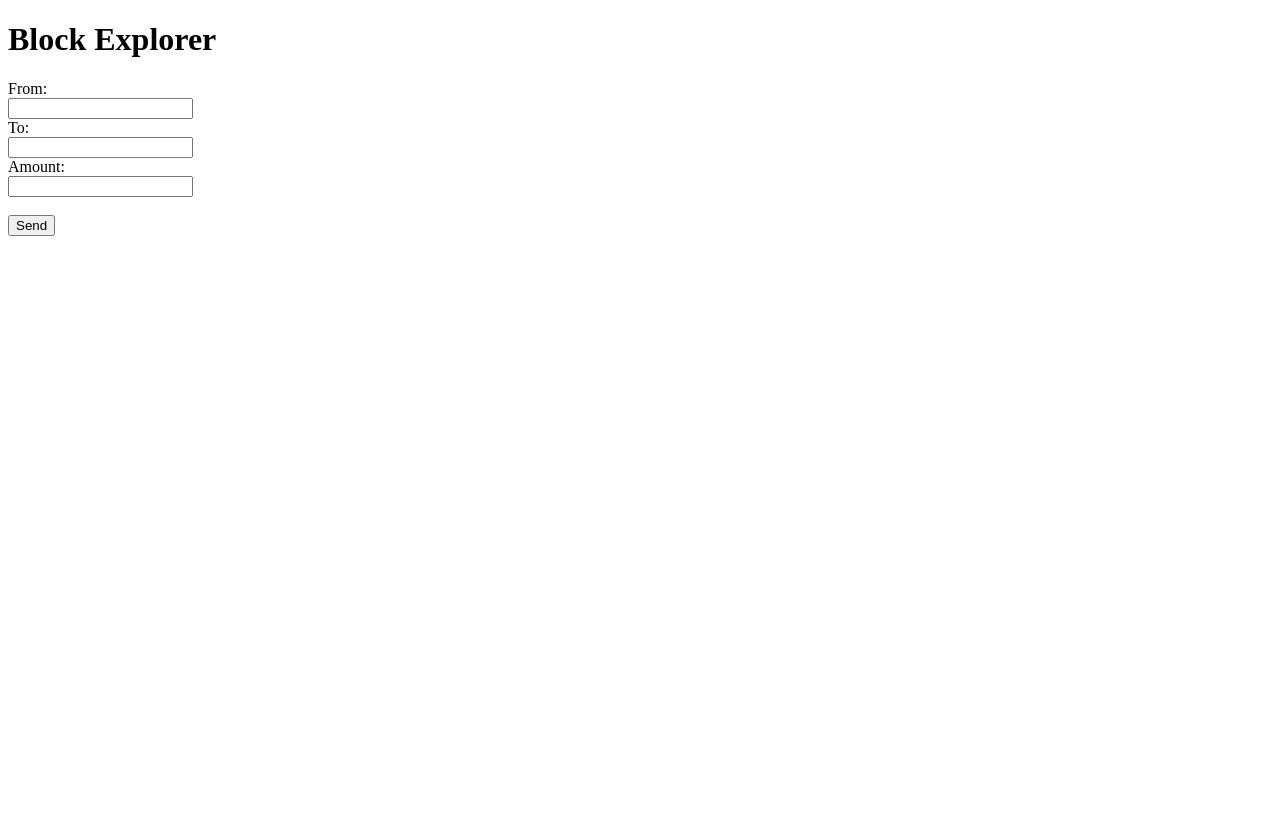
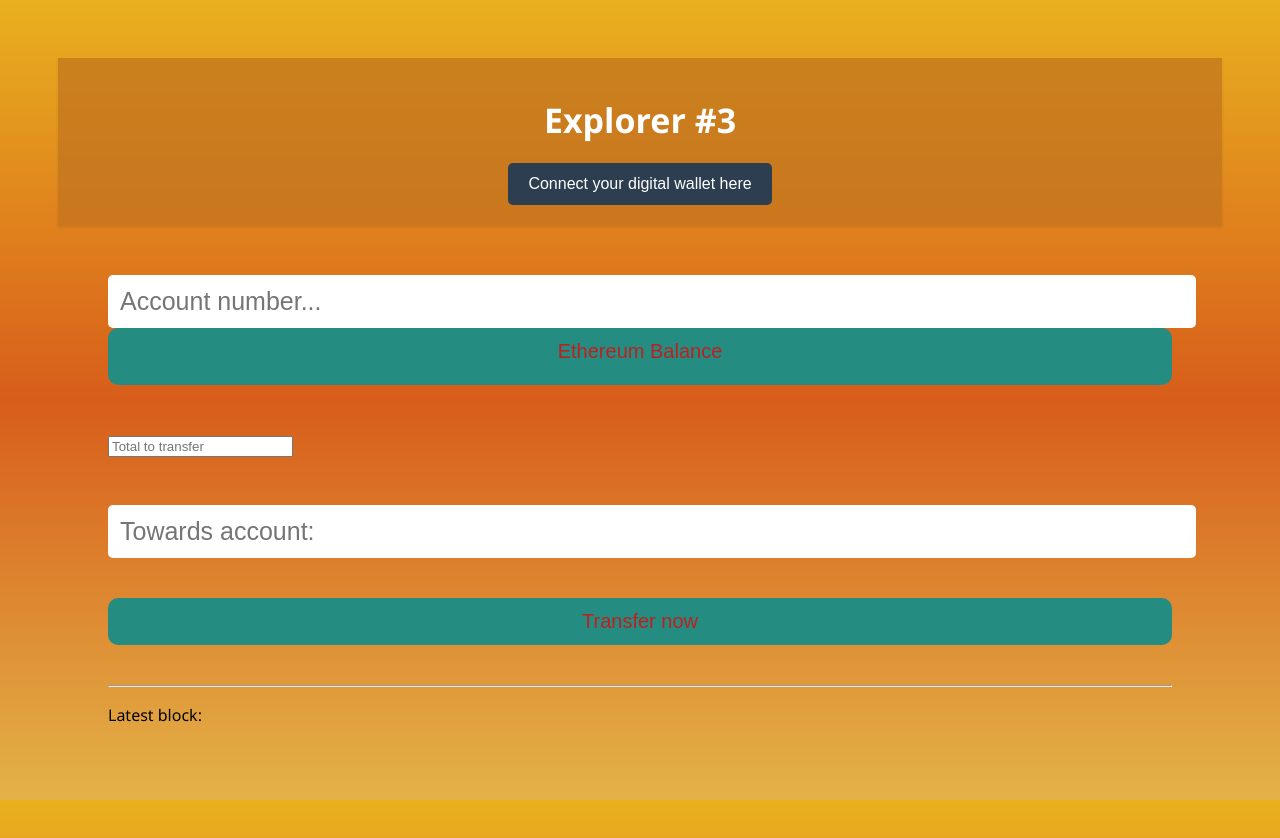
Before and after one commit to IgorRistic/BlockExplorer_version3, a website: page index.html in a window 1280 px wide. Before the commit the page ends 800 px from the top, so only its background shows below. Drawn offline with Linux system fonts and the light colour scheme.

Commit message:
html + css

```diff
--- /dev/null
+++ b/index.css
@@ -0,0 +1,114 @@
+<<<<<<<<<<<<<<  ✨ Codeium Command 🌟 >>>>>>>>>>>>>>>>
+* {
+    margin: 0;
+    padding: 0;
+    box-sizing: border-box;
+}
+
+body {
+    font-family: 'Segoe UI', Tahoma, Geneva, Verdana, sans-serif;
+    background: linear-gradient( #e9b01f, #d85d1b, #e3b247);
+    color: #000000;
+    line-height: 2.5;
+    background-size: 400% 400%;
+    animation: GradientBG 15s ease infinite;
+    background-attachment: fixed;
+
+@keyframes GradientBG
+    0% {background-position: 0% 50%;}
+    50% {background-position: 100% 50%;}
+    100% {background-position: 0% 50%;}
+}
+
+
+.top-bar {
+    background-color: rgba(192, 114, 30, 0.7);
+    color: #fff;
+    padding: 20px 0;
+    box-shadow: 0 2px 3px rgba(0, 0, 0, 0.1);
+    text-align: center;
+}
+.top-bar h1 {
+    margin: 0;
+    font-size: 34px;
+}
+
+
+.form-control {
+    margin-bottom: 40px;
+}
+.form-control input[type="text"],
+
+.form-control button {
+    width: 100%;
+    color: #d60f0fdb;
+    font-size: 25px;
+    border: none;
+    border-radius: 5px;
+    padding: 12px;
+    transition: background-color 0.3s ease;
+}
+.form-control input[type="text"] {
+    background-color: rgb(255, 255, 255);
+}
+.form-control button {
+    background-color: #258c82;
+    padding: 12px 24px;
+    font-size: 20px;
+    border-radius: 10px;
+    transition: background-color 0.5s ease;
+}
+.form-control button:hover {
+    background-color: #2ecb20;
+}
+
+
+
+.container {
+    max-width: 1200px;
+    margin: 0 auto;
+    padding: 50px;
+}
+
+
+.transactions-container {
+    background-color: rgba(255, 255, 255, 0.9);
+    border-radius: 5px;
+    box-shadow: 0 2px 4px rgba(0, 0, 0, 0.1);
+}
+.transactions-container div {
+    display: flex;
+    padding: 10px;
+    border-bottom: 1px solid #e9ecef;
+    justify-content: space-between;
+    align-items: center;
+}
+.transactions-container div:first-child {
+    background-color: #f8f9fa;
+    font-weight: bold;
+}
+.balance {
+    margin-top: 10px;
+    font-weight: bold;
+}
+
+
+#connectWallet {
+    background-color: #2c3e50;
+    color: #fff;
+    padding: 12px 20px;
+    font-size: 16px;
+    border: none;
+    border-radius: 5px;
+    cursor: pointer;
+    transition: background-color 0.3s ease;
+}
+#connectWallet:hover {
+    background-color: #34495e;
+}
+
+/* Mobile devices */
+@media (max-width: 768px) {
+    #connectWallet {
+        width: 100%;
+        margin-top: 10px;
--- a/index.html
+++ b/index.html
@@ -1,18 +1,71 @@
 <!DOCTYPE html>
-<html lang="en">
-<head>
-    <meta charset="UTF-8">
-    <meta name="viewport" content="width=device-width, initial-scale=1.0">
-    <title>Block Explorer</title>
-</head>
-<body>
-    <h1>Block Explorer</h1>
-    <form action="/transaction" method="post">
-        <label for="from">From:</label><br>
-        <input type="text" id="from" name="from" required><br>
-        <label for="to">To:</label><br>
-        <input type="text" id="to" name="to" required><br>
-        <label for="amount">Amount:</label><br>
-        <input type="number" id="amount" name="amount" required><br><br>
-        <input type="submit" value="Send">
-    </form>
+
+<html>
+  <head>
+    <meta charset="utf-8" />
+    <meta http-equiv="X-UA-Compatible" content="IE=edge" />
+    <title>Block Explorer #3</title>
+    <meta name="description" content="" />
+    <meta name="viewport" content="width=device-width, initial-scale=1" />
+    <link rel="stylesheet" href="./index.css" />
+
+    <script src="./app.js" type="module" defer></script>
+  </head>
+
+  <body>
+    <div class="container">
+    <header class="top-bar"><h1>Explorer #3</h1>
+    <button id="connectWallet">Connect your digital wallet here</button></header>
+
+
+    <main>
+      <div class="container">
+        <section>
+          <div class="form-control">
+            <input
+              type="text"
+              name="accountNumber"
+              id="accountNumber"
+              placeholder="Account number..."
+            />
+
+            <button id="checkBalance" class="btn btn-primary">
+            <div>
+              <span>Ethereum Balance</span>
+            </div>
+            <div id="balance" class="balance"></div>
+          </div>
+          <div class="form-control">
+            <input
+              type="number"
+              name="amount"
+              id="amount"
+              placeholder="Total to transfer"
+            />
+          </div>
+          <div class="form-control">
+            <input
+              type="text"
+              name="toAccountNumber"
+              id="toAccountNumber"
+              placeholder="Towards account:"
+            />
+          </div>
+          <div class="form-control">
+            <button id="sendTx" class="btn btn-primary">Transfer now</button>
+          </div>
+        </section>
+        <hr />
+
+        <section>
+          <div class="block-container">
+            <span>Latest block: </span>
+            <span id="latestBlock"></span>
+          </div>
+        </section>
+
+      </div>
+    </main>
+</div>
+  </body>
+</html>
```
